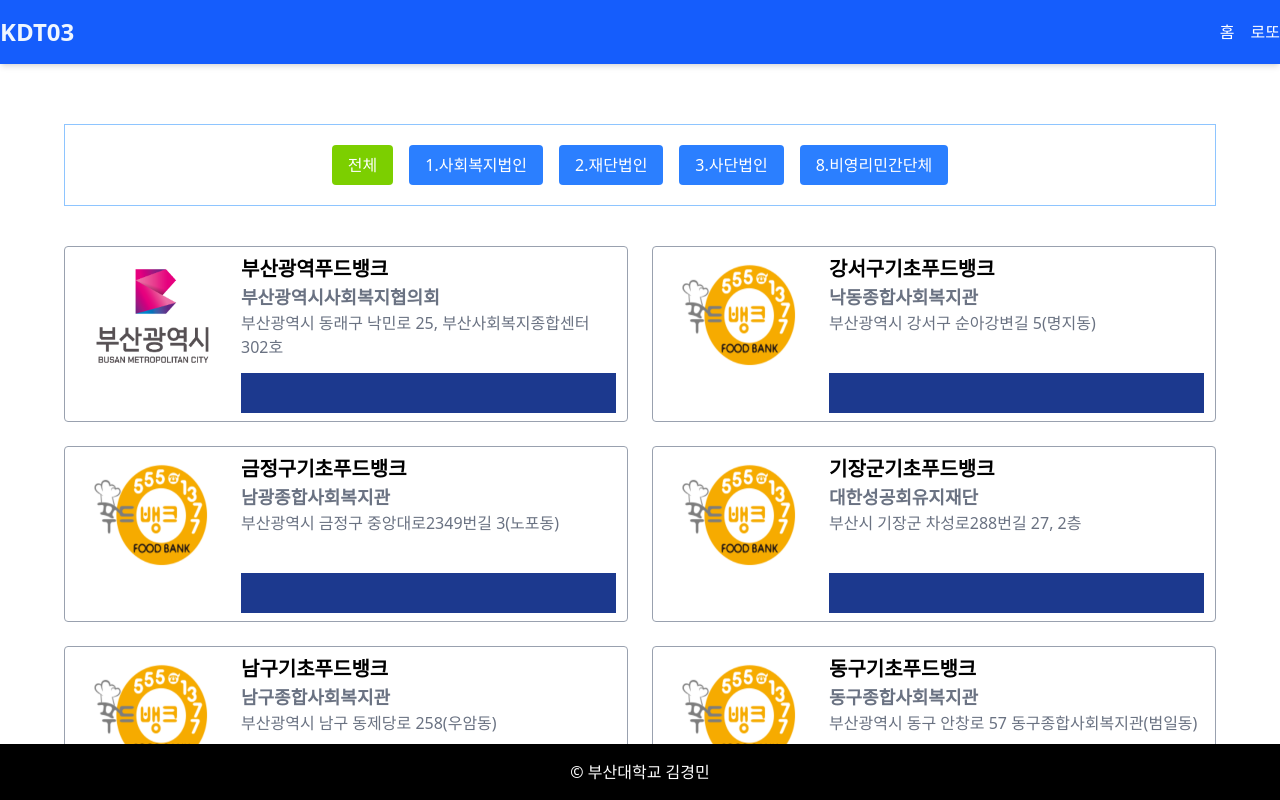
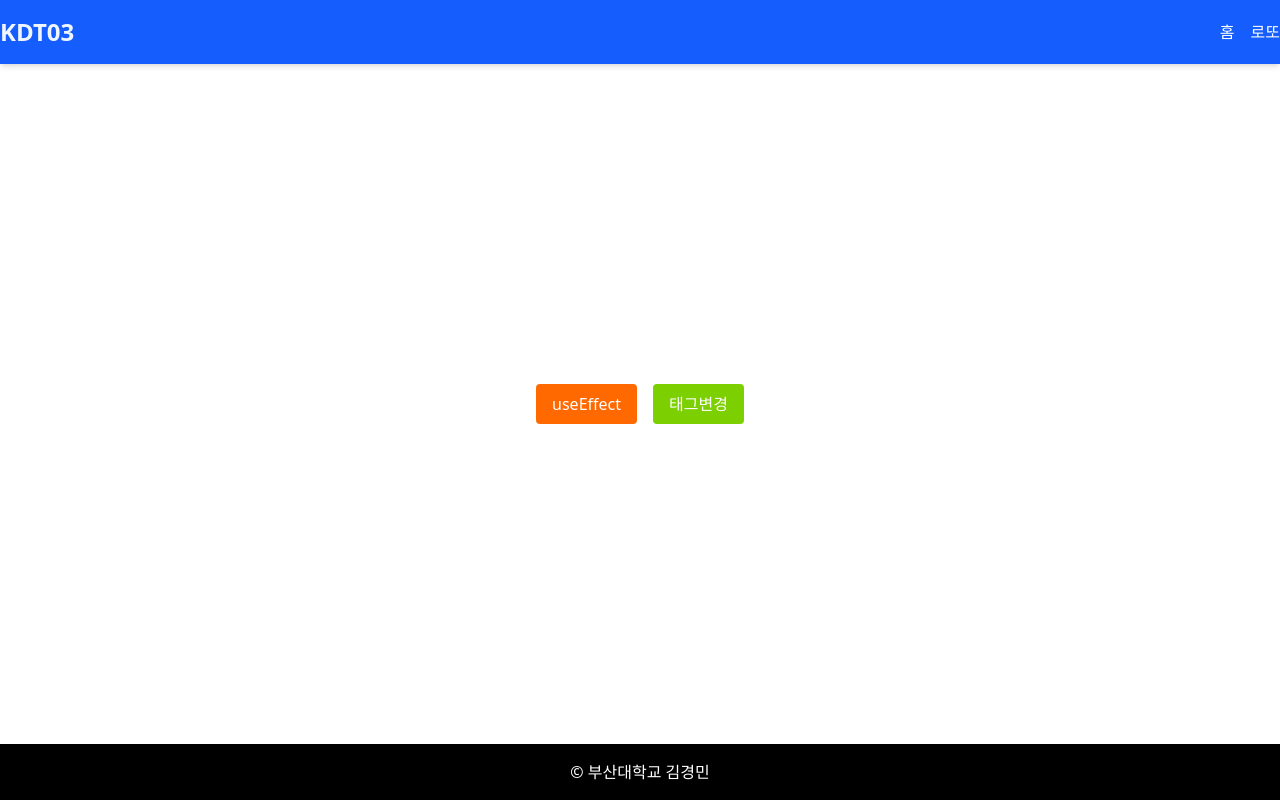
Before and after one commit to pnumin/kdt03_react, a React (Vite) app: page / in a window 1280 px wide. Built offline with nearby package versions, Linux system fonts and the light colour scheme.

Commit message:
useEffect

```diff
--- /dev/null
+++ b/src/08/MyEffect.jsx
@@ -0,0 +1,46 @@
+import { useState, useEffect } from "react"
+import TailButton from "../components/TailButton";
+
+export default function MyEffect() {
+  const [isActive, setIsActive] = useState(false) ;
+  const [tag, setTag] = useState() ;
+
+  const handleClick = () =>{
+    setIsActive(!isActive) ;
+    console.log("handleClick" , isActive) ;
+  }
+
+  const handleShow = () => {
+    if (isActive)
+      setTag(<h1>상태 on</h1>);
+    else
+      setTag(<h1>상태 off</h1>);
+  }
+
+  useEffect(()=>{
+    //컴포넌 생성시 한번 실행
+    console.log("컴포넌트 생성")
+  }, []);
+
+  useEffect(()=>{
+    //state변수가 변경될때
+    console.log("useEffect" , isActive) ;
+  }, [isActive]);
+
+  useEffect(()=>{
+    //상태가 변경될때 마다
+    console.log("useEffect 상태가 변경될 때" , isActive) ;
+  });
+
+  return (
+    <div className="w-full h-full flex justify-center items-center">
+      <div>{tag}</div>
+      {
+        isActive ? <TailButton color ="blue" caption="useEffect" onHandle={handleClick} />
+                 : <TailButton color ="orange" caption="useEffect" onHandle={handleClick} />
+      }
+      <TailButton color ="lime" caption="태그변경" onHandle={handleShow} />
+
+    </div>
+  )
+}
--- a/src/App.jsx
+++ b/src/App.jsx
@@ -7,13 +7,14 @@
 import MyToggle from './05/MyToggle'
 import Lotto from './06/Lotto'
 import Food from './07/Food'
+import MyEffect from './08/MyEffect'
 
 function App() {
   return (
     <div className='w-full h-screen flex flex-col overflow-y-hidden'>
       <Header />
       <main className='container mx-auto flex flex-col flex-grow overflow-y-auto'>
-        <Food />
+        <MyEffect />
       </main>
       <Footer />
     </div>
```
